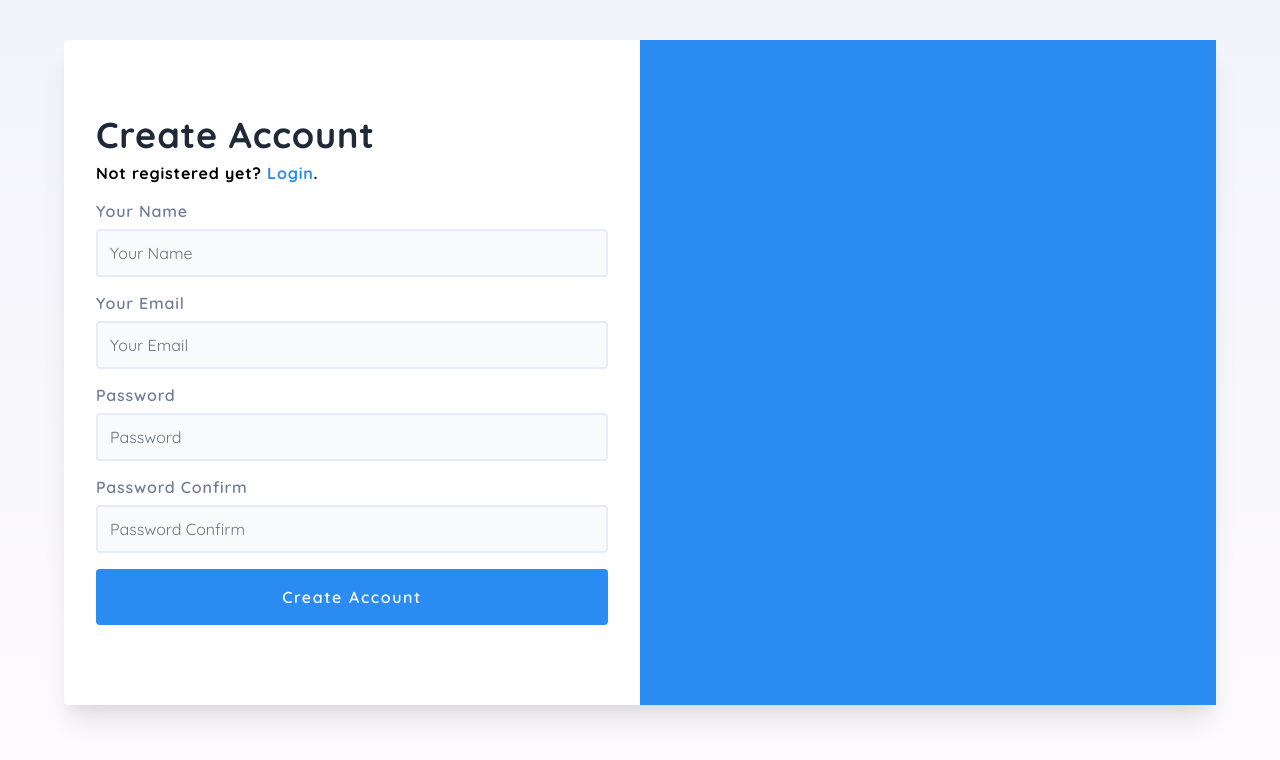
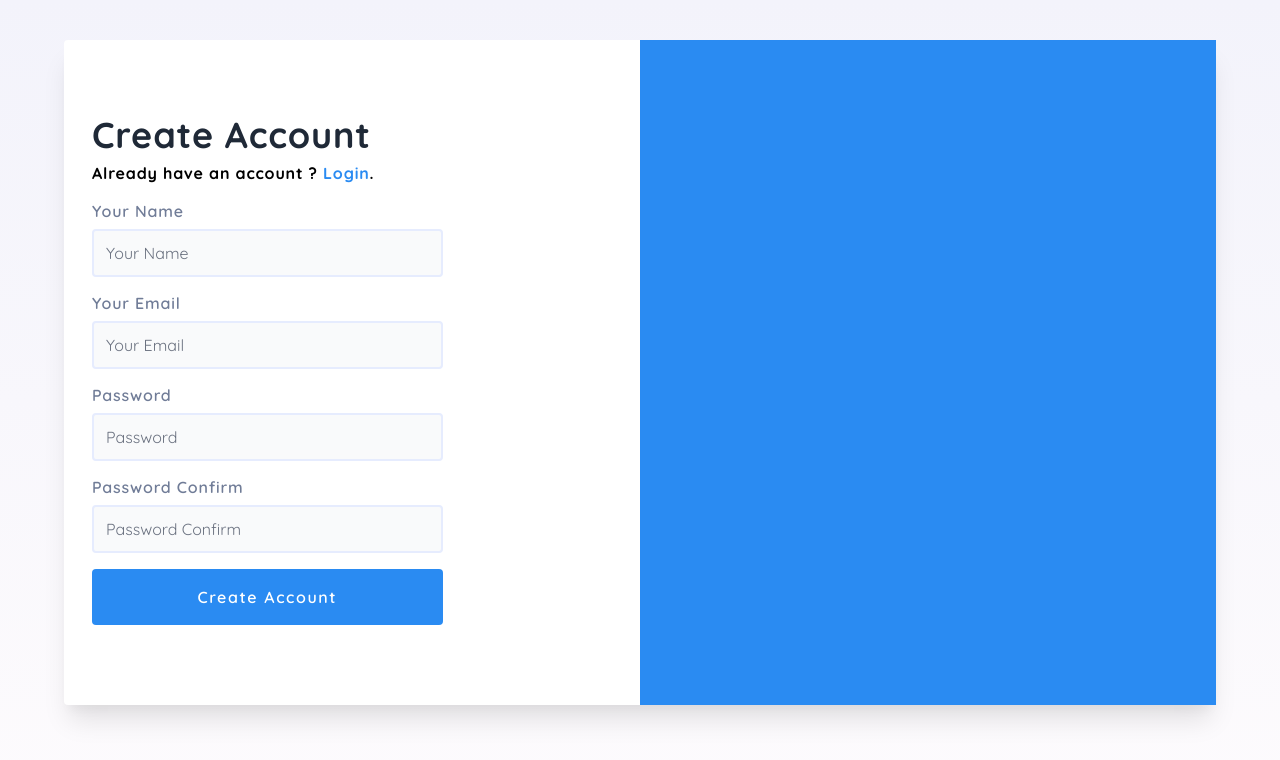
Before and after one commit to chhiring90/jabber, a React (Create React App) app in the folder everest/: page /signup in a window 1280 px wide. Shown: the top 760 px of the page. Built offline with nearby package versions, Linux system fonts and the light colour scheme.

Commit message:
everest: optimized form to authForm components

```diff
--- /dev/null
+++ b/everest/src/components/AuthForm.js
@@ -0,0 +1,41 @@
+import React from 'react';
+import { NavLink } from 'react-router-dom';
+
+import Input from './Input';
+import Button from './Button';
+import { FormTitle, FormMessage } from './AuthFormElements';
+import Spinner from './Spinner';
+
+const AuthForm = ({ submit, formData, changed, isLoading, message, formTitle, isLoginForm }) => {
+
+    const form = Object.keys(formData)
+        .map(key => {
+            return [...Array(formData[key])]
+                .map(input => <Input
+                    key={key}
+                    elementType={input.elementType}
+                    elementConfig={input.elementConfig}
+                    label={input.label}
+                    invalid={!input.valid}
+                    require={input.require}
+                    shouldValidate={input.validation}
+                    touched={input.touched}
+                    changed={event => changed(event, key)} />)
+        })
+        .reduce((acc, el) => acc.concat(el), []);
+
+    return (
+        <form
+            onSubmit={(event) => submit(event)}>
+            <FormTitle formTitle={formTitle} />
+            {message && <FormMessage message={message} />}
+            {form}
+            {isLoginForm ? <NavLink
+                className="block text-brand-primary font-semibold mb-4"
+                to="/forgot-password">Forgot Password ?</NavLink> : null}
+            <Button buttonType="button" type="submit">Create Account {isLoading ? <Spinner /> : null}</Button>
+        </form >
+    );
+};
+
+export default AuthForm;
--- a/everest/src/components/FormElements.js
+++ b/everest/src/components/AuthFormElements.js
@@ -1,17 +1,15 @@
 import { NavLink } from 'react-router-dom';
 
-export const FormTitle = ({ children, title, link, linkContent }) => (
-    <div className="mb-4 tracking-wider font-bold">
-        <h3 className="w-full font-bold text-gray-800 text-4xl mb-3 leading-7">{title}</h3>
-        <p>{children}<NavLink className="text-brand-primary" to={link}> {linkContent}</NavLink>.</p>
-    </div>
-);
+export const FormTitle = ({ formTitle }) => {
+    const { title, children, linkContent, link } = formTitle;
 
-export const Form = ({ children, submit }) => (
-    <form className="max-w-lg w-full mx-auto" onSubmit={(event) => submit(event)}>
-        {children}
-    </form>
-);
+    return (
+        <div className="mb-4 tracking-wider font-bold">
+            <h3 className="w-full font-bold text-gray-800 text-4xl mb-3 leading-7">{title}</h3>
+            <p>{children}<NavLink className="text-brand-primary" to={link}> {linkContent}</NavLink>.</p>
+        </div>
+    )
+};
 
 export const FormMessage = ({ message }) => {
     let messageClassName;
--- a/everest/src/components/LoginForm.js
+++ /dev/null
@@ -1,52 +0,0 @@
-import React from 'react';
-import { NavLink } from 'react-router-dom';
-
-import Input from './Input';
-import Button from './Button';
-import { FormTitle, Form, FormMessage } from './FormElements';
-import Spinner from './Spinner';
-
-const LoginForm = ({ loginData, changed, submit, message, isLoading }) => {
-    const transformedLoginData = Object.keys(loginData)
-        .map(key => {
-            return [...Array(loginData[key])]
-                .map(input => {
-                    return <Input
-                        key={input.key}
-                        elementType={input.elementType}
-                        label={input.label}
-                        elementConfig={input.elementConfig}
-                        require={true}
-                        invalid={!input.valid}
-                        shouldValidate={input.validation}
-                        touched={input.touched}
-                        value={input.value}
-                        changed={(event) => changed(event, key)}
-                    />
-                })
-        })
-        .reduce((acc, el) => acc.concat(el), []);
-
-    let spinner = isLoading ? <Spinner /> : null;
-
-    return (
-        <Form submit={submit}>
-            <FormTitle
-                title="Log In"
-                link="/signup"
-                linkContent="Create an account">
-                Not registered yet?
-            </FormTitle>
-            {message && <FormMessage message={message} />}
-            {transformedLoginData}
-            <NavLink
-                className="block text-brand-primary font-semibold mb-4"
-                to="/forgot-password">Forgot Password ?</NavLink>
-            <Button
-                buttonType="button"
-                type="submit">Log In {spinner}</Button>
-        </Form>
-    )
-};
-
-export default LoginForm;
--- a/everest/src/components/SignupForm.js
+++ /dev/null
@@ -1,41 +0,0 @@
-import Input from './Input';
-import Button from './Button';
-import { FormTitle, Form, FormMessage } from './FormElements';
-import Spinner from './Spinner';
-import { checkValidation } from '../shared/utilty';
-
-const SignupForm = ({ submit, signupData, changed, isLoading, message }) => {
-    const transformedLoginData = Object.keys(signupData)
-        .map(key => {
-            return [...Array(signupData[key])]
-                .map(input => <Input
-                    key={key}
-                    elementType={input.elementType}
-                    elementConfig={input.elementConfig}
-                    label={input.label}
-                    invalid={!input.valid}
-                    require={input.require}
-                    shouldValidate={input.validation}
-                    touched={input.touched}
-                    changed={event => changed(event, key)} />)
-        })
-        .reduce((acc, el) => acc.concat(el), []);
-
-    let spinner = isLoading ? <Spinner /> : null;
-
-    return (
-        <Form submit={submit}>
-            <FormTitle
-                title="Create Account"
-                link="/login"
-                linkContent="Login">
-                Not registered yet?
-            </FormTitle>
-            {message && <FormMessage message={message} />}
-            {transformedLoginData}
-            <Button buttonType="button" type="submit">Create Account {spinner}</Button>
-        </Form>
-    );
-};
-
-export default SignupForm;
--- a/everest/src/containers/Login.js
+++ b/everest/src/containers/Login.js
@@ -3,7 +3,7 @@ import uuid from 'react-uuid';
 import { connect } from 'react-redux';
 
 import { FormSection, FormContainer, FormGraphic } from '../hoc/FormLayout';
-import LoginForm from '../components/LoginForm';
+import AuthForm from '../components/AuthForm';
 import * as actions from '../stores/actions/index';
 import { checkValidation } from '../shared/utilty';
 
@@ -65,7 +65,14 @@ class Login extends Component {
                 valid: false,
                 touched: false
             }
-        }
+        },
+        formTitle: {
+            title: 'Log In',
+            link: '/signup',
+            linkContent: "Create an account",
+            children: 'Not registered yet ? '
+        },
+        isLoginForm: true
     }
 
     formSubmitHandler = (event) => {
@@ -80,7 +87,6 @@ class Login extends Component {
         let checkboxValue = event.target.checked ? 'true' : 'false';
 
         let value = isCheckGroup ? checkboxValue : event.target.value;
-
         const updateControls = {
             ...this.state.formData,
             [controlName]: {
@@ -98,12 +104,14 @@ class Login extends Component {
         return (
             <FormSection>
                 <FormContainer>
-                    <LoginForm
+                    <AuthForm
                         changed={this.inputChangeHandler}
-                        loginData={this.state.formData}
+                        formData={this.state.formData}
                         submit={this.formSubmitHandler}
                         message={this.props.message}
-                        isLoading={this.props.isLoading} />
+                        isLoading={this.props.isLoading}
+                        formTitle={this.state.formTitle}
+                        isLoginForm={this.state.isLoginForm} />
                 </FormContainer>
                 <FormGraphic></FormGraphic>
             </FormSection>
--- a/everest/src/containers/Signup.js
+++ b/everest/src/containers/Signup.js
@@ -3,7 +3,7 @@ import { connect } from 'react-redux';
 import uuid from 'react-uuid';
 
 import { FormSection, FormContainer, FormGraphic } from '../hoc/FormLayout';
-import SignupForm from '../components/SignupForm';
+import AuthForm from '../components/AuthForm';
 import * as actions from '../stores/actions/index';
 import { updateObject, checkValidation } from '../shared/utilty';
 
@@ -83,6 +83,12 @@ class SignUp extends Component {
                 valid: false,
                 touched: false
             }
+        },
+        formTitle: {
+            title: 'Create Account',
+            link: '/login',
+            linkContent: "Login",
+            children: 'Already have an account ? '
         }
     }
 
@@ -129,12 +135,13 @@ class SignUp extends Component {
         return (
             <FormSection>
                 <FormContainer>
-                    <SignupForm
+                    <AuthForm
                         changed={this.inputChangeHandler}
-                        signupData={this.state.formData}
+                        formData={this.state.formData}
                         submit={this.onSubmitHandler}
                         isLoading={this.props.isLoading}
-                        message={this.props.message} />
+                        message={this.props.message}
+                        formTitle={this.state.formTitle} />
                 </FormContainer>
                 <FormGraphic></FormGraphic>
             </FormSection>
```
Also changed, not shown: everest/src/components/Navbar.js (added, +7 -0 lines), everest/src/components/NavbarItem.js (added, +7 -0 lines), 1 other file (tests, documents, lock files or other folders).
